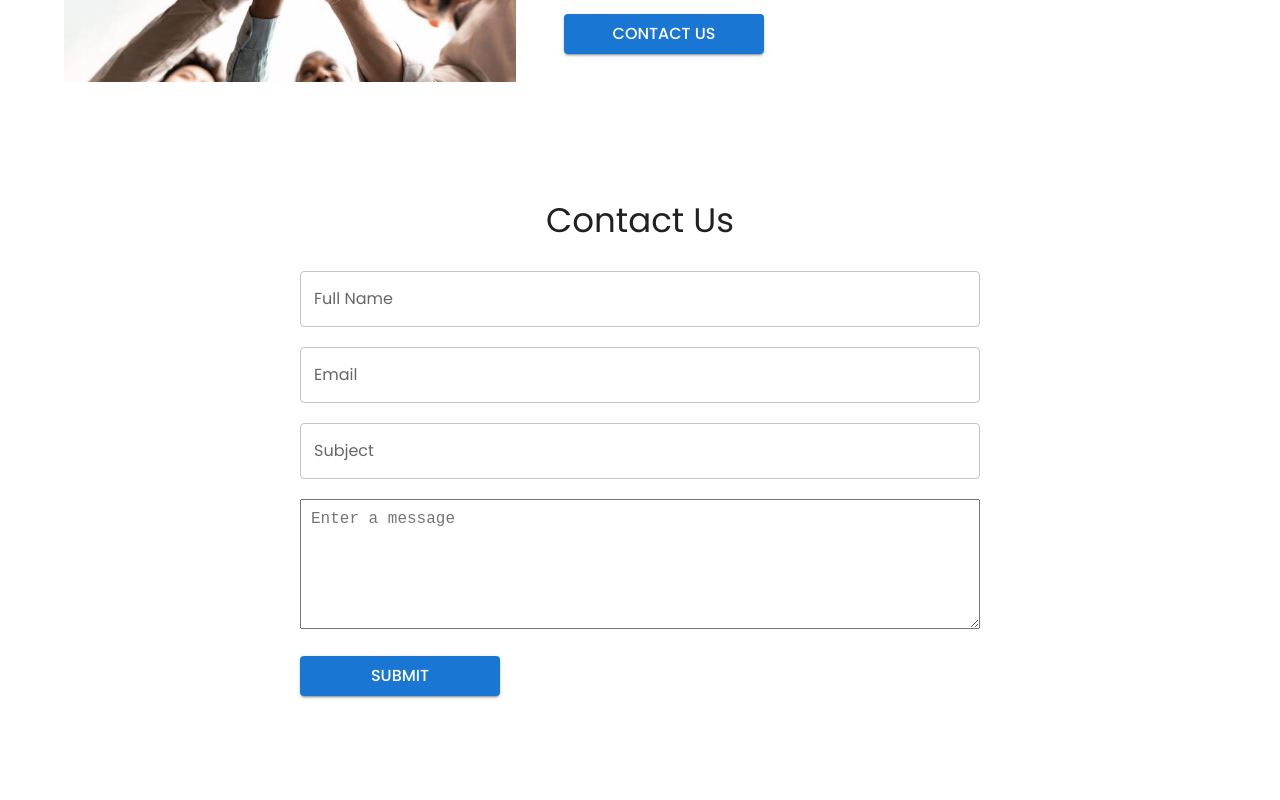
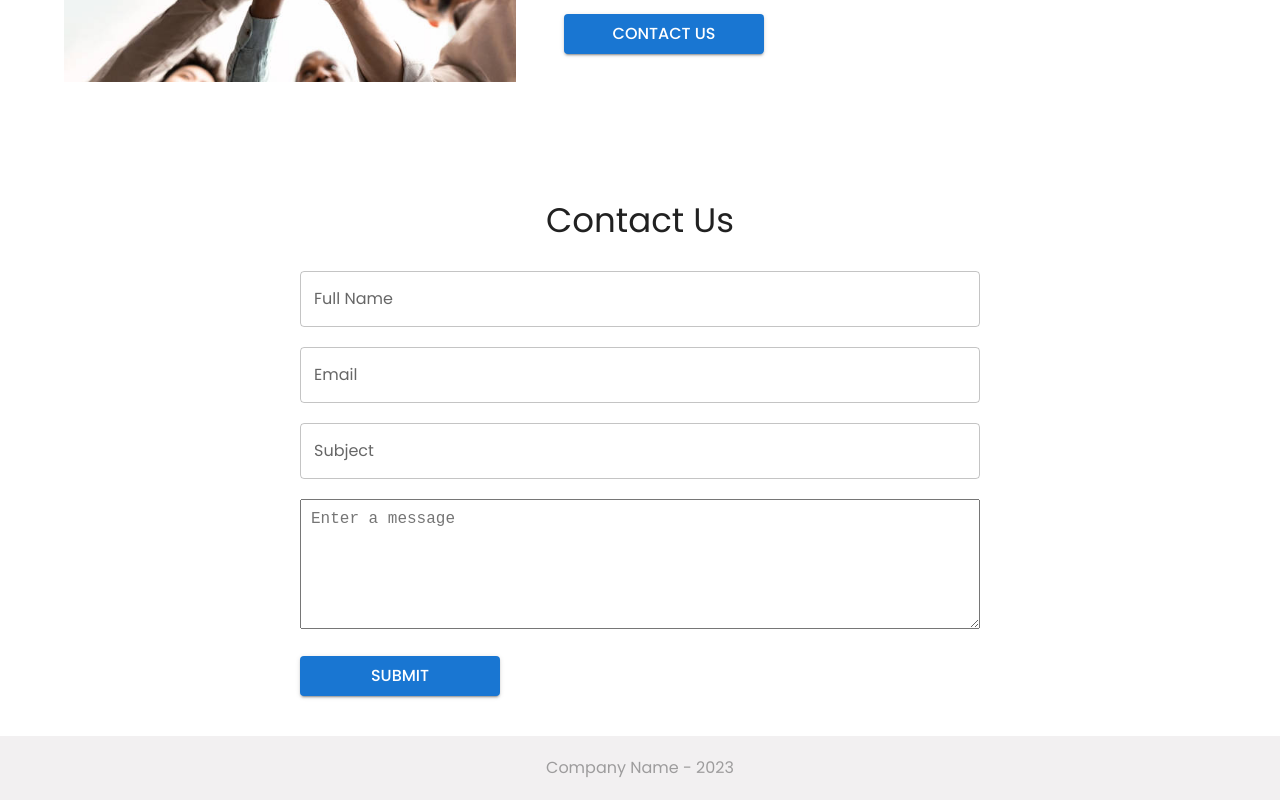
Before and after one commit to Agnes-Kalunda/companyy, a React (Create React App) app: page / in a window 1280 px wide. Shown: the part 299-1099 px from the top of the page. Before the commit the page ends 1035 px from the top, so only its background shows below. Built offline with nearby package versions, Linux system fonts and the light colour scheme.

Commit message:
built footer

```diff
--- a/src/App.js
+++ b/src/App.js
@@ -1,5 +1,6 @@
 import AboutUs from "./components/AboutUs"
 import ContactUs from "./components/ContactUs"
+import Footer from "./components/Footer"
 import '@fontsource/roboto/300.css';
 import '@fontsource/roboto/400.css';
 import '@fontsource/roboto/500.css';
@@ -23,6 +24,7 @@ function App() {
 
       <AboutUs />
       <ContactUs />
+      <Footer />
 
       </ThemeProvider>
     </>
--- /dev/null
+++ b/src/components/Footer.js
@@ -0,0 +1,20 @@
+import React from 'react';
+import { Box, Typography, Link } from '@mui/material';
+import useStyles from '../styles/styles';
+
+const Footer = () => {
+  const date = new Date().getFullYear();
+  const classes = useStyles();
+
+  return (
+    <Box sx={{ flexGrow: 1 }} className={classes.footerContainer}>
+      {/* <Typography className={classes.footerText}>
+        Provided by{' '}
+
+      </Typography> */}
+      <Typography className={classes.footerDate}>Company Name - 2023</Typography>
+    </Box>
+  );
+};
+
+export default Footer;
```
